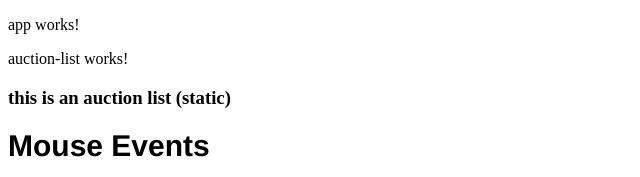
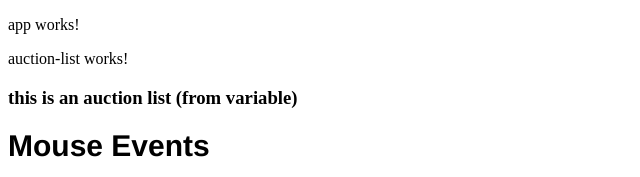
Before and after one commit to mbachmann/angular-tutorial-2020, an Angular app: page / in a window 1280 px wide. Shown: the top 177 px of the page, without its empty margins (0-640 px from the left). Built offline with nearby package versions, Linux system fonts and the light colour scheme.

Commit message:
initial branch commit

```diff
--- a/src/app/app.component.html
+++ b/src/app/app.component.html
@@ -1,2 +1,2 @@
 <p>app works!</p>
-<app-auction-list headerTitle="this is an auction list (static)"></app-auction-list>
+<app-auction-list (titleClicked)="onAuctionListTitleClicked($event)"  [headerTitle]="auctionListTitle"></app-auction-list>
--- a/src/app/app.component.ts
+++ b/src/app/app.component.ts
@@ -10,7 +10,7 @@ export class AppComponent {
   title: String = 'app works!';
   auctionListTitle = 'this is an auction list (from variable)';
 
-  onAuctionListTitleClicked(event: Event): void {
+  onAuctionListTitleClicked(event: string): void {
     console.log(event);
   }
 }
--- a/src/app/auction-list/auction-list.component.html
+++ b/src/app/auction-list/auction-list.component.html
@@ -1,3 +1,3 @@
 <p>auction-list works!</p>
-<h3>{{headerTitle}}</h3>
+<h3 (click)="onTitleClicked($event)">{{headerTitle}}</h3>
 <app-mouse-event-display></app-mouse-event-display>
--- a/src/app/auction-list/auction-list.component.scss
+++ b/src/app/auction-list/auction-list.component.scss
@@ -0,0 +1,3 @@
+h3 {
+  cursor: pointer;
+}
--- a/src/app/auction-list/auction-list.component.ts
+++ b/src/app/auction-list/auction-list.component.ts
@@ -1,4 +1,4 @@
-import {Component, Input, OnInit} from '@angular/core';
+import {Component, Input, OnInit, Output, EventEmitter} from '@angular/core';
 
 @Component({
   selector: 'app-auction-list',
@@ -9,7 +9,11 @@ export class AuctionListComponent implements OnInit {
 
   constructor() { }
   @Input() headerTitle: string;
+  @Output() titleClicked = new EventEmitter<string>();
   ngOnInit(): void {
   }
 
+  onTitleClicked(event: MouseEvent): void {
+    this.titleClicked.emit('Title clicked');
+  }
 }
```
